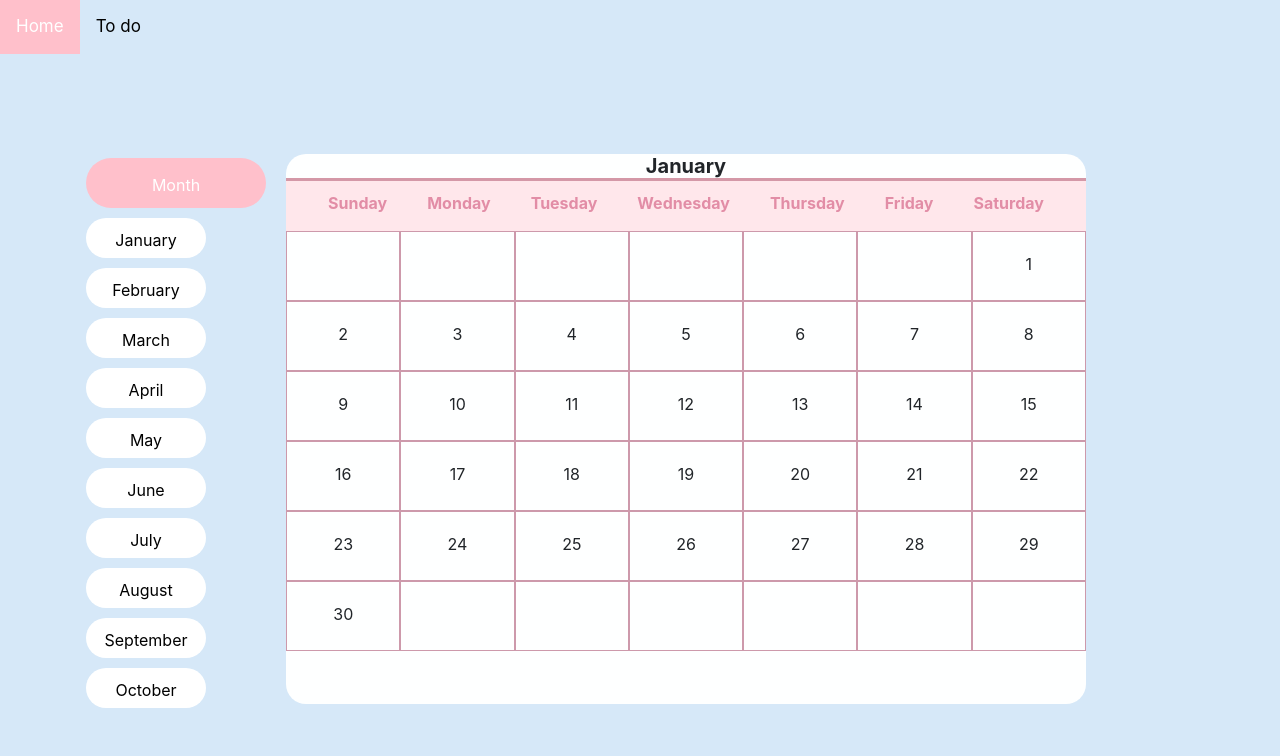
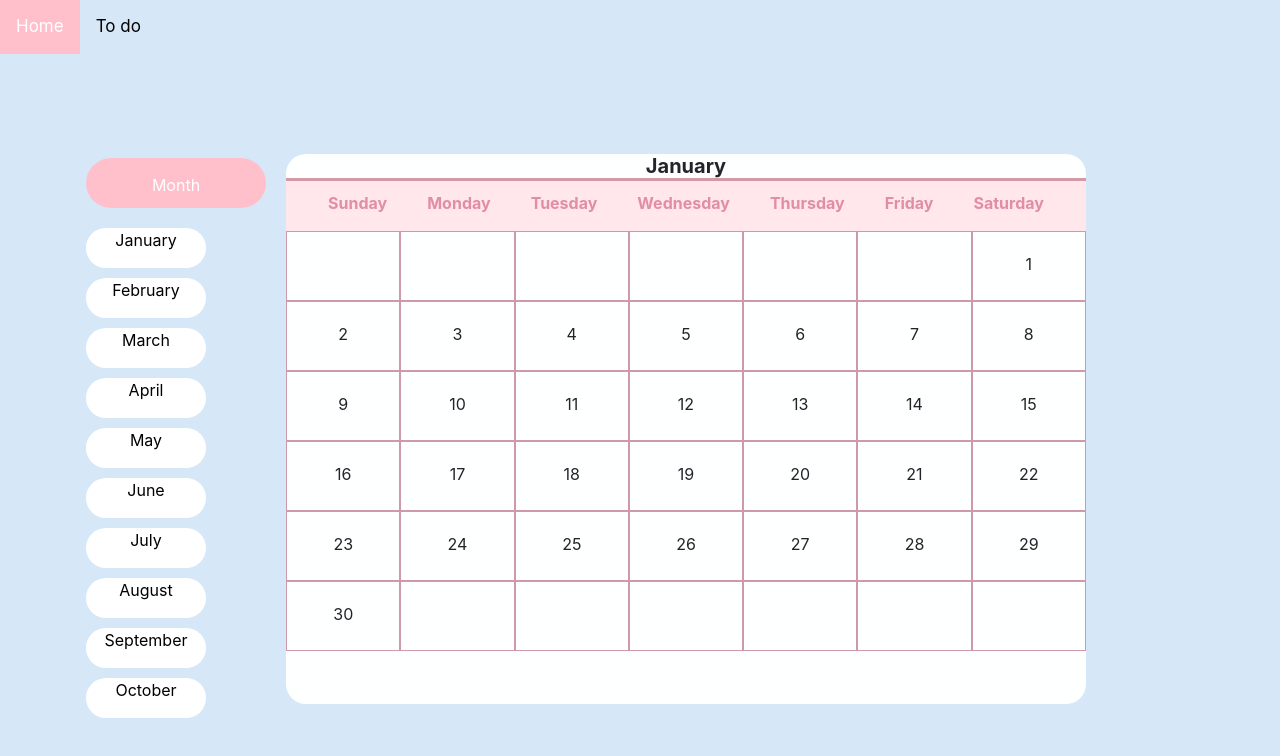
Before and after one commit to marynghiem/ToDoList, a React (Create React App) app in the folder client/: page / in a window 1280 px wide. Shown: the top 756 px of the page. Built offline with nearby package versions, Linux system fonts and the light colour scheme.

Commit message:
changed bug regarding the scroll space

```diff
--- a/client/src/css/Calendar.css
+++ b/client/src/css/Calendar.css
@@ -21,6 +21,7 @@
 .selection-all-months{
     height:500px;
     overflow: scroll;
+    margin-top: 10px;
 }
 .selection-month{
     background-color: white;
@@ -28,7 +29,6 @@
     height: 40px;
     width: 120px;
     border-radius: 30px;
-    padding-top: 10px;
     margin-bottom: 10px;
     margin-top:10px;
 }
```
